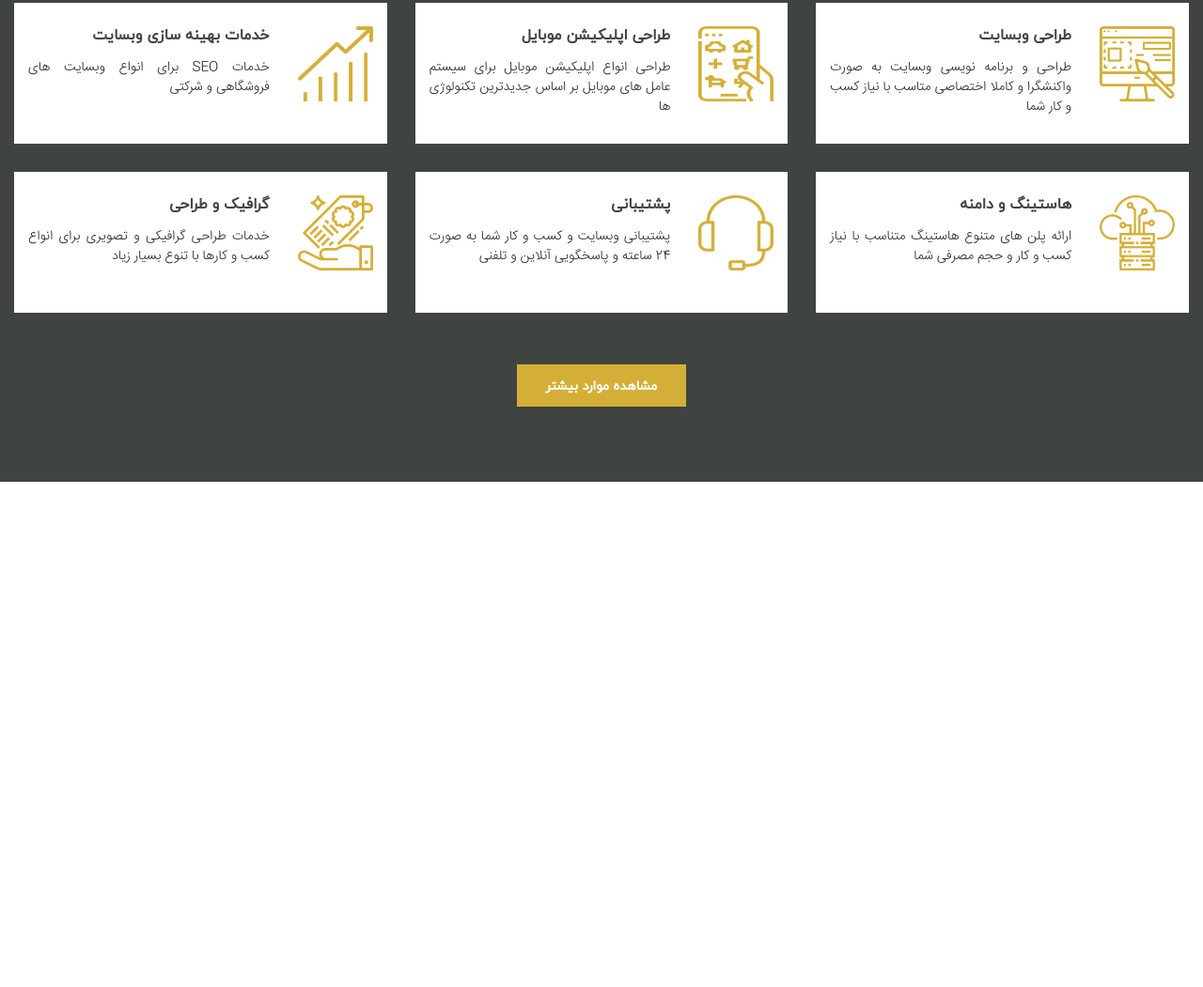
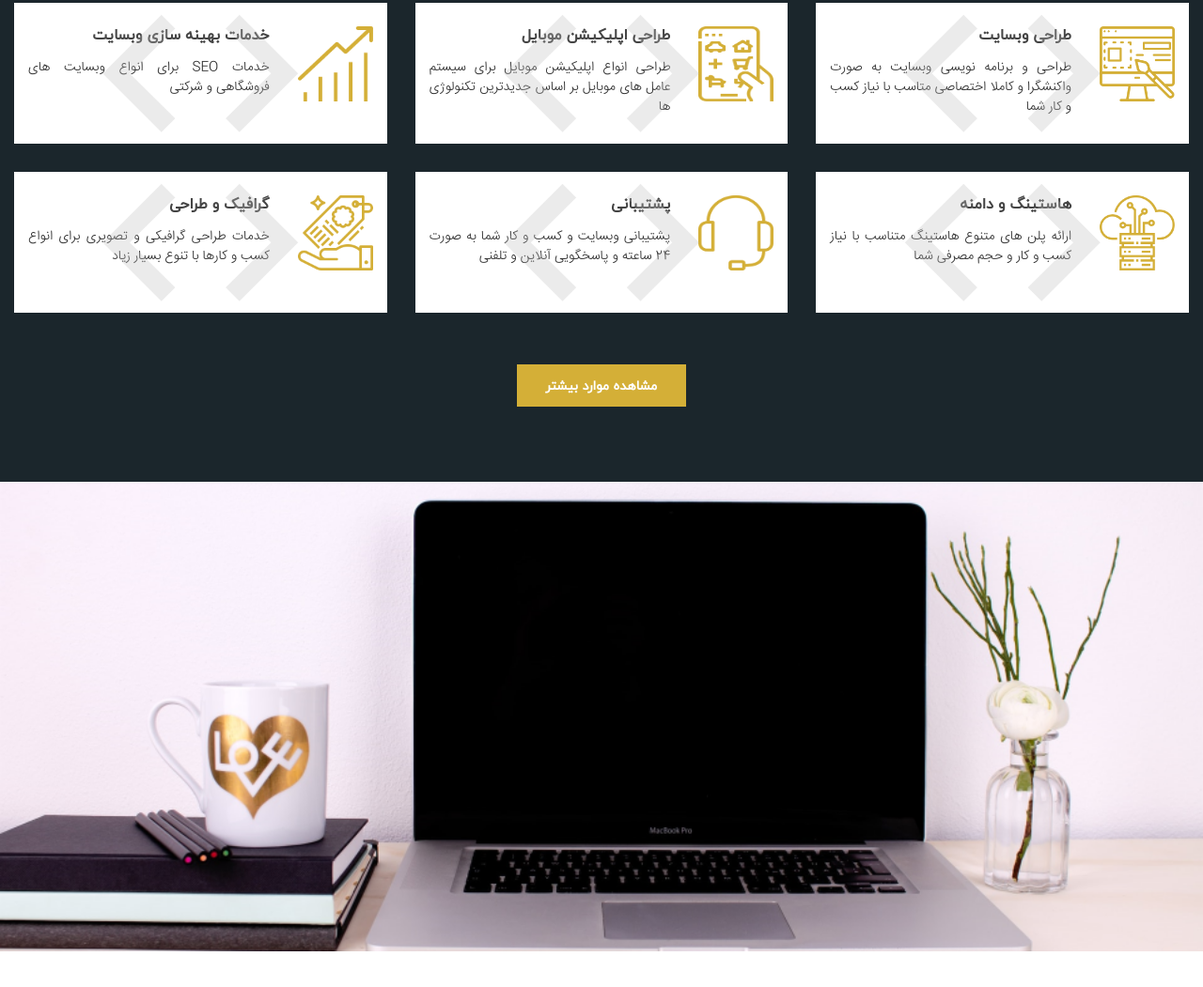
Before and after one commit to mohamadkhazaee/arshitabusiness-html, a website: page index.html in a window 1280 px wide. Shown: the part 1461-2512 px from the top of the page at 94% size. Before the commit the page ends 2100 px from the top, so only its background shows below. Drawn offline with Linux system fonts and the light colour scheme; files whose address does not match are found by name.

Commit message:
sgdgfgfd

```diff
--- a/assets/scss/_header.scss
+++ b/assets/scss/_header.scss
@@ -72,7 +72,7 @@ header{
                     height: 30px;
                     font-size: 20px;
                     color: $golden;
-                    background-color: #fff;
+                    background-color: transparent;
                     margin-right: 10px;
                     transition: all ease-in-out .3s;
                 }
--- /dev/null
+++ b/assets/scss/_index-counter.scss
@@ -0,0 +1,12 @@
+.index-counter{
+    width: 100%;
+    min-height: 500px;
+    background-image: url('../img/bgcounter.png');
+    display: flex;
+    background-repeat: no-repeat;
+    background-position:center;
+    background-size: cover;
+    justify-content: center;
+    align-items: center;
+    background-attachment: fixed;
+}
--- a/assets/scss/_index-services.scss
+++ b/assets/scss/_index-services.scss
@@ -34,6 +34,21 @@
             margin-bottom: 30px;
             min-height: 150px;
             padding-top: 25px;
+            position: relative;
+            &::after{
+                content: '\F0174';
+                font-family: 'Material Icons';
+                display: flex;
+                justify-content: center;
+                align-items: center;
+                width: 100%;
+                height: 100%;
+                font-size: 250px;
+                color: rgba(190,190,190,.3);
+                position: absolute;
+                top: 0;
+                right: 0;
+            }
             &:hover{
                 box-shadow: 0 14px 28px rgba(0,0,0,0.25), 0 10px 10px rgba(0,0,0,0.22);
                 transform: translateY(-10px);
--- a/assets/scss/_variables.scss
+++ b/assets/scss/_variables.scss
@@ -1,10 +1,10 @@
-$pdark:#3f4441;
+$pdark:#1b262c;
 $golden:#D4AF37;
 $border:1px solid #e5e5ea;
 
 
 @mixin mybtn {
-    padding: 12px 20px;
+                         padding: 12px 20px;
                         font-weight: bold;
                         background-color: $golden;
                         display: flex;
--- a/assets/scss/style.scss
+++ b/assets/scss/style.scss
@@ -4,6 +4,4 @@
 @import 'slider.scss';
 @import 'index-about.scss';
 @import 'index-services.scss';
-p{
-    font-family: 'IRSans' !important;
-}
+@import 'index-counter.scss';
--- a/index.html
+++ b/index.html
@@ -16,7 +16,7 @@
 
     <title>آرشیتا بیزنس</title>
 </head>
-<body style="height: 2000px;">
+<body style="height: 20000px;">
     <header>
         <div class="container-fluid">
             <div class="row top-header">
@@ -282,6 +282,15 @@
 
     </section>
      <!-- js includes -->
+    <section class="index-counter">
+
+    </section>
+
+
+
+
+
+
 
      <script type="text/javascript" src="assets/js/jquery.min.js"></script>
      <script type="text/javascript" src="assets/js/bootstrap.bundle.min.js"></script>
```
Also changed, not shown: assets/css/style.css, assets/img/bgcounter.png (added), assets/img/web-page1.png (added), 1 other file.
